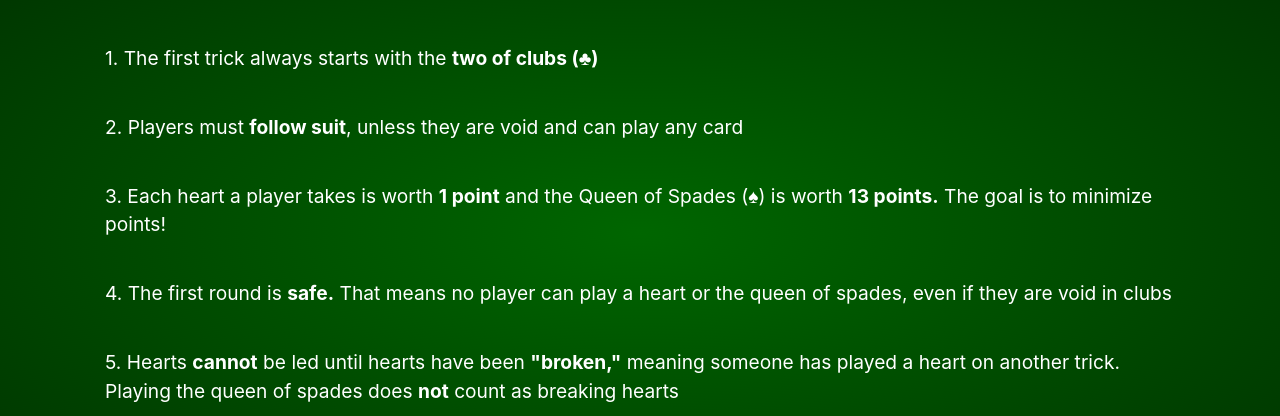
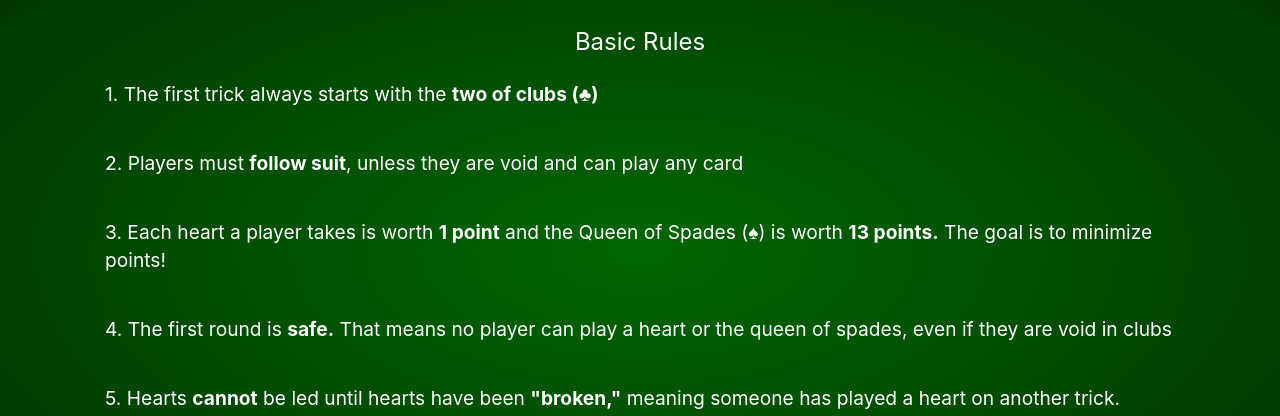
Before and after one commit to tykosc/Hearts, a Flask app: page /rules in a window 1280 px wide. Shown: the part 57-473 px from the top of the page. Run offline with Flask 2, Linux system fonts and the light colour scheme; some libraries are stand-ins or nearby versions.

Commit message:
added a simple header; could delete in rules.html if unnecessary

```diff
--- a/templates/rules.html
+++ b/templates/rules.html
@@ -2,6 +2,7 @@
 
 {% block content %}
 <div style="color:white">
+    <div style="text-align: center; font-size: x-large;">Basic Rules</div>
     <div class = "rule_div">1. The first trick always starts with the <span class = "bold">two of clubs (♣)</span></div>
     <div class = "rule_div">2. Players must <span class = "bold">follow suit</span>, unless they are void and can play any card</div>
     <div class = "rule_div">3. Each heart a player takes is worth <span class = "bold">1 point</span> and the Queen of Spades (♠) is worth  <span class = "bold">13 points.</span> The goal is to minimize points!</div>
```
